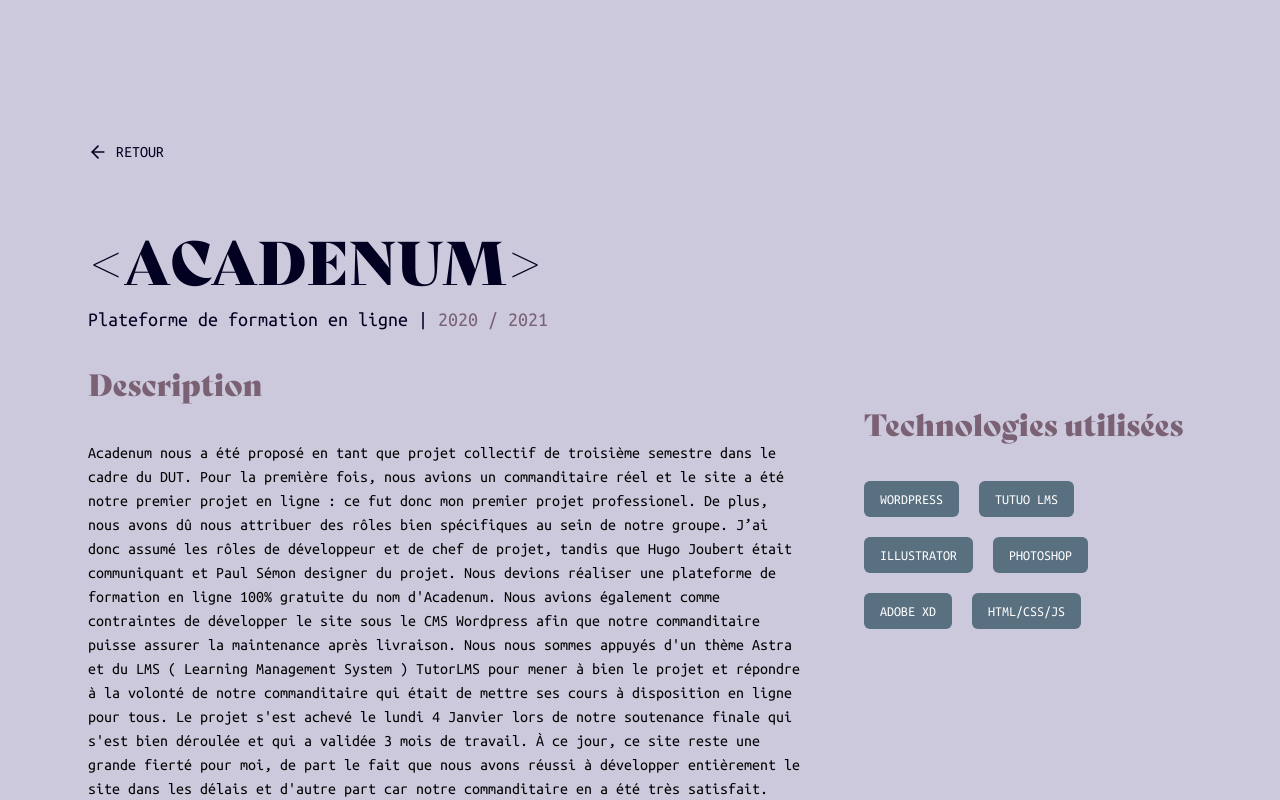
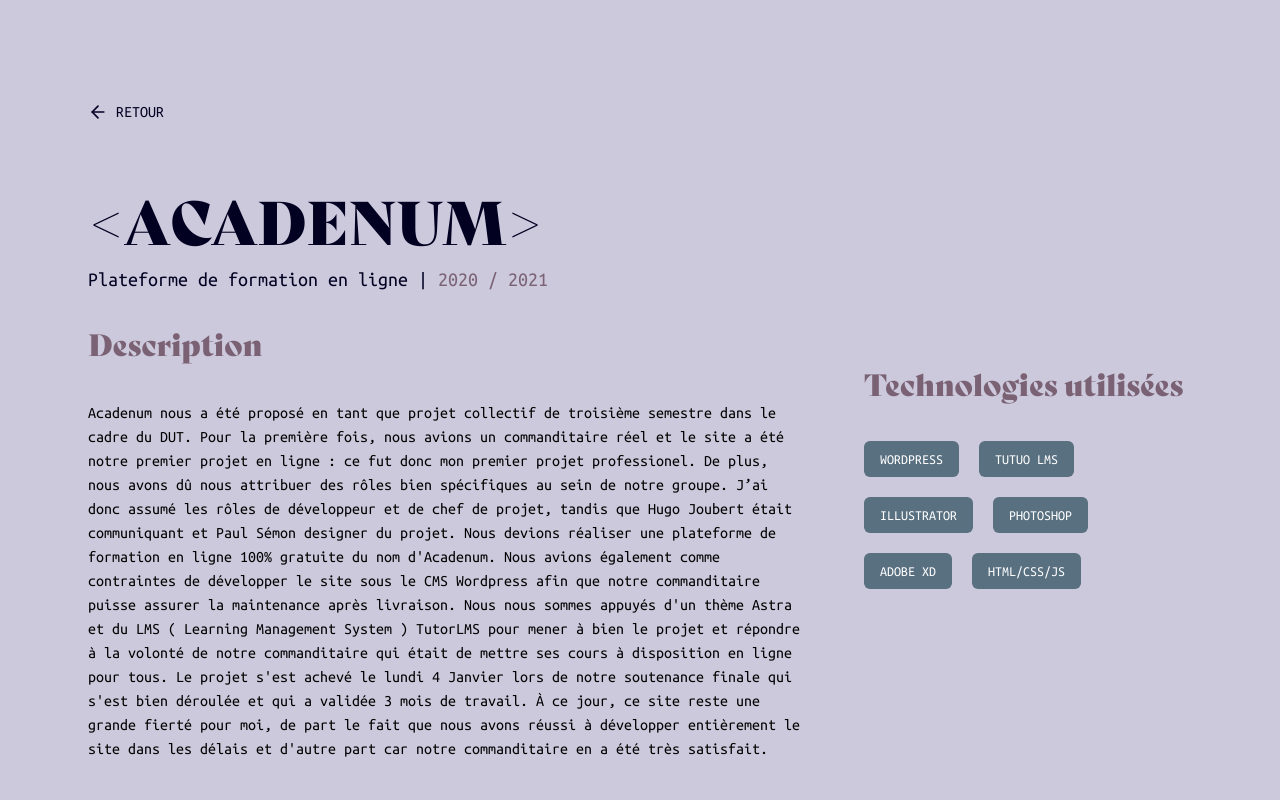
Before and after one commit to SebastienJourdain/Portfolio2025, a Next.js app: page /projects/acadenum in a window 1280 px wide. Shown: the top 800 px of the page. Built offline with nearby package versions, Linux system fonts and the light colour scheme.

Commit message:
fix marges

```diff
--- a/app/projects/[id]/page.js
+++ b/app/projects/[id]/page.js
@@ -12,7 +12,7 @@ export default function ProjectPage({ params }) {
   }
 
   return (
-    <main className="min-h-screen bg-dominante py-20">
+    <main className="min-h-screen bg-dominante py-10">
       <div className="max-w-6xl mx-auto px-6 mb-8 mt-15">
         <Link
           href="/#projects"
```
